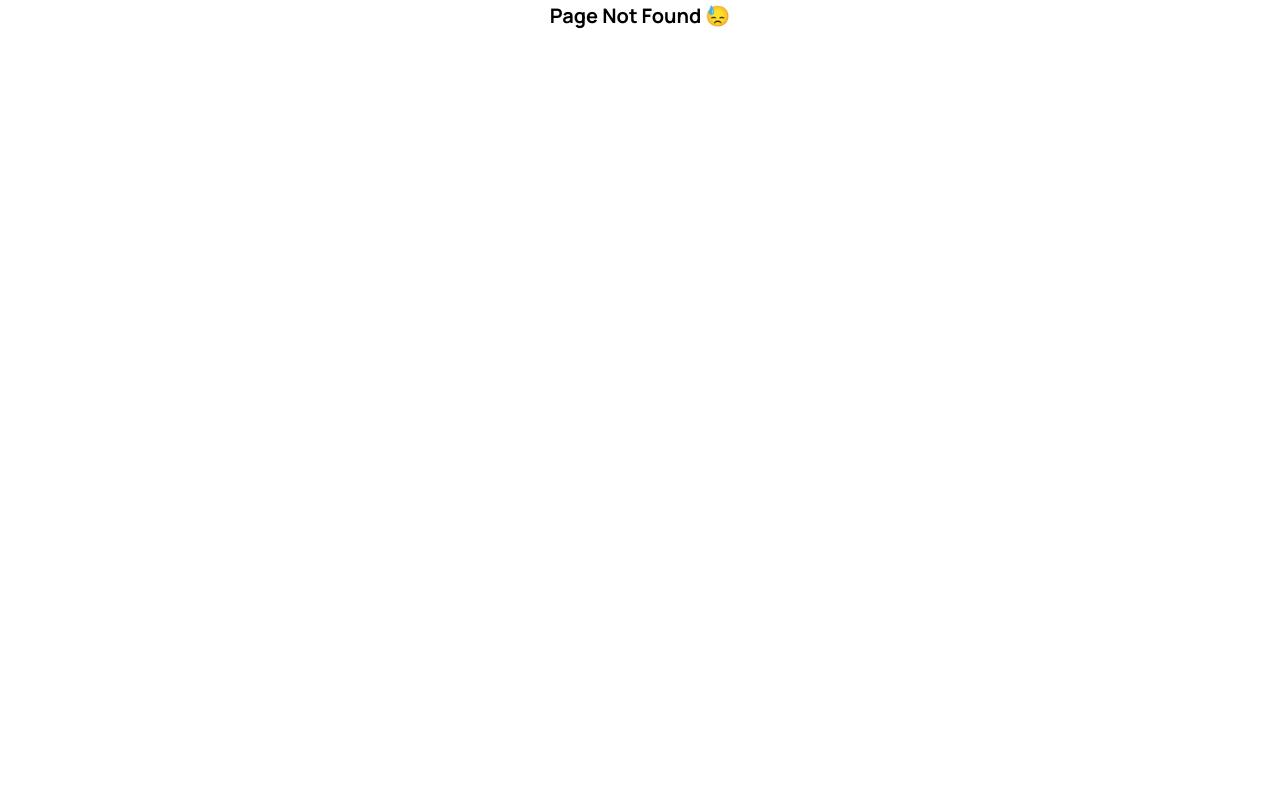
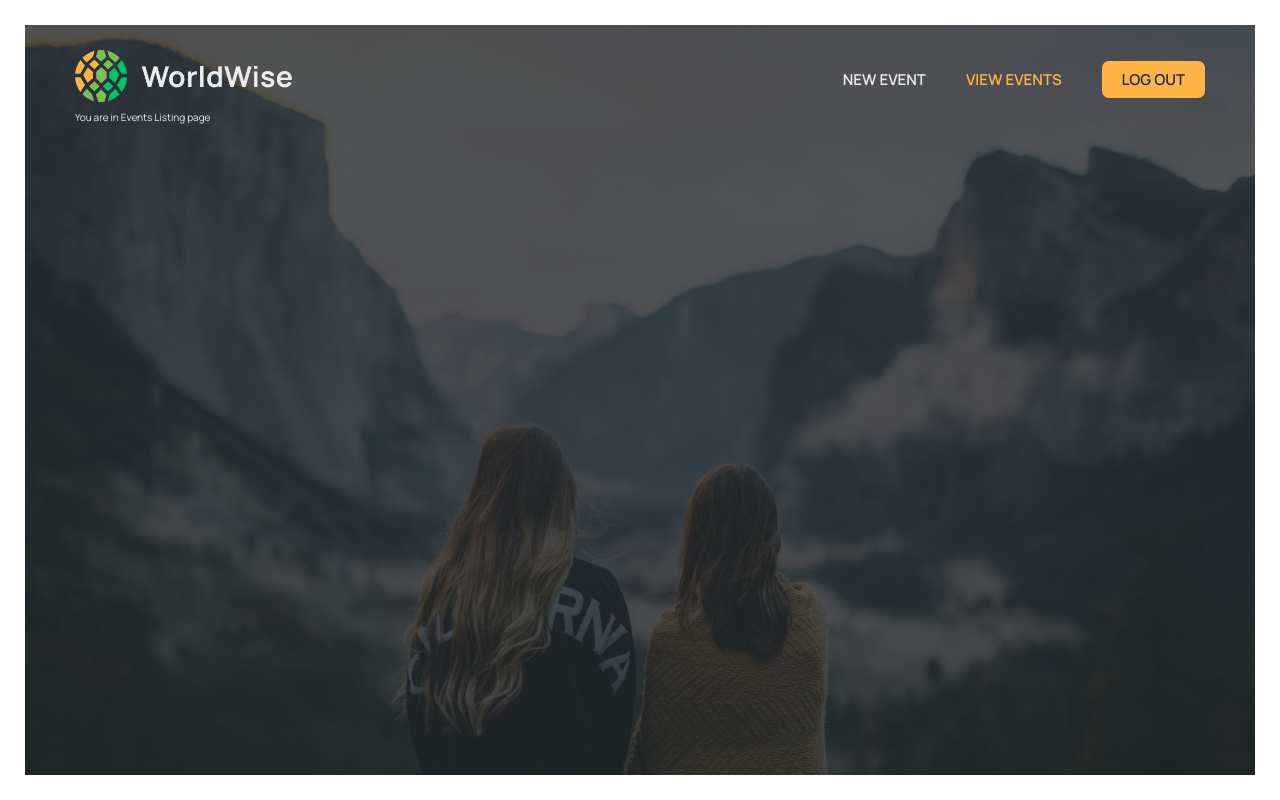
Before and after one commit to AkhilGuretia/Worldwise-events, a React (Vite) app: page /view-events-list in a window 1280 px wide. Before the commit this address had no page. Built offline with nearby package versions, Linux system fonts and the light colour scheme.

Commit message:
create routes for new event & view events pages and link to our application

```diff
--- a/src/App.jsx
+++ b/src/App.jsx
@@ -5,16 +5,20 @@ import AboutCreateEventForm from "./pages/AboutCreateEventForm";
 import PageNotFound from "./pages/PageNotFound";
 import Login from "./pages/Login";
 import Application from "./pages/Application";
+import NewEventForm from "./pages/NewEventForm";
+import EventsList from "./pages/EventsList";
 
 const App = () => {
   return (
     <BrowserRouter>
       <Routes>
         <Route path="/" element={<Homepage />} />
-        <Route path="create-event-form" element={<AboutCreateEventForm />} />
-        <Route path="events-listing" element={<AboutEventListings />} />
+        <Route path="about-create-events" element={<AboutCreateEventForm />} />
+        <Route path="about-events-listing" element={<AboutEventListings />} />
         <Route path="login" element={<Login />} />
         <Route path="app" element={<Application />} />
+        <Route path="/create-event-form" element={<NewEventForm />} />
+        <Route path="/view-events-list" element={<EventsList />} />
         <Route path="*" element={<PageNotFound />} />
       </Routes>
     </BrowserRouter>
--- a/src/components/AppNav.jsx
+++ b/src/components/AppNav.jsx
@@ -1,5 +1,5 @@
 import { NavLink } from "react-router-dom";
-import styles from "./PageNav.module.css";
+import styles from "./Nav.module.css";
 import Logo from "./Logo";
 
 const AppNav = () => {
@@ -9,10 +9,10 @@ const AppNav = () => {
       <Logo LogoSrc={LogoSrc} />
       <ul>
         <li>
-          <NavLink to="#">New Event</NavLink>
+          <NavLink to="/create-event-form">New Event</NavLink>
         </li>
         <li>
-          <NavLink to="#">View Events</NavLink>
+          <NavLink to="/view-events-list">View Events</NavLink>
         </li>
         <li>
           <NavLink to="/" className={styles.ctaLink}>
--- a/src/components/PageNav.jsx
+++ b/src/components/PageNav.jsx
@@ -1,5 +1,5 @@
 import { NavLink } from "react-router-dom";
-import styles from "./PageNav.module.css";
+import styles from "./Nav.module.css";
 import Logo from "./Logo";
 
 const PageNav = () => {
@@ -9,10 +9,10 @@ const PageNav = () => {
       <Logo LogoSrc={LogoSrc} />
       <ul>
         <li>
-          <NavLink to="/create-event-form">New Event</NavLink>
+          <NavLink to="/about-create-events">New Event</NavLink>
         </li>
         <li>
-          <NavLink to="/events-listing">View Events</NavLink>
+          <NavLink to="/about-events-listing">View Events</NavLink>
         </li>
         <li>
           <NavLink to="/login" className={styles.ctaLink}>
--- /dev/null
+++ b/src/pages/EventsList.jsx
@@ -0,0 +1,13 @@
+import AppNav from "../components/AppNav";
+import styles from "./Homepage.module.css";
+
+const EventsList = () => {
+  return (
+    <main className={styles.homepage}>
+      <AppNav />
+      You are in Events Listing page
+    </main>
+  );
+};
+
+export default EventsList;
--- /dev/null
+++ b/src/pages/NewEventForm.jsx
@@ -0,0 +1,13 @@
+import AppNav from "../components/AppNav";
+import styles from "./Homepage.module.css";
+
+const NewEventForm = () => {
+  return (
+    <main className={styles.homepage}>
+      <AppNav />
+      You are in the Create Event Form page
+    </main>
+  );
+};
+
+export default NewEventForm;
```
Also changed, not shown: src/components/Nav.module.css (renamed from src/components/PageNav.module.css).
